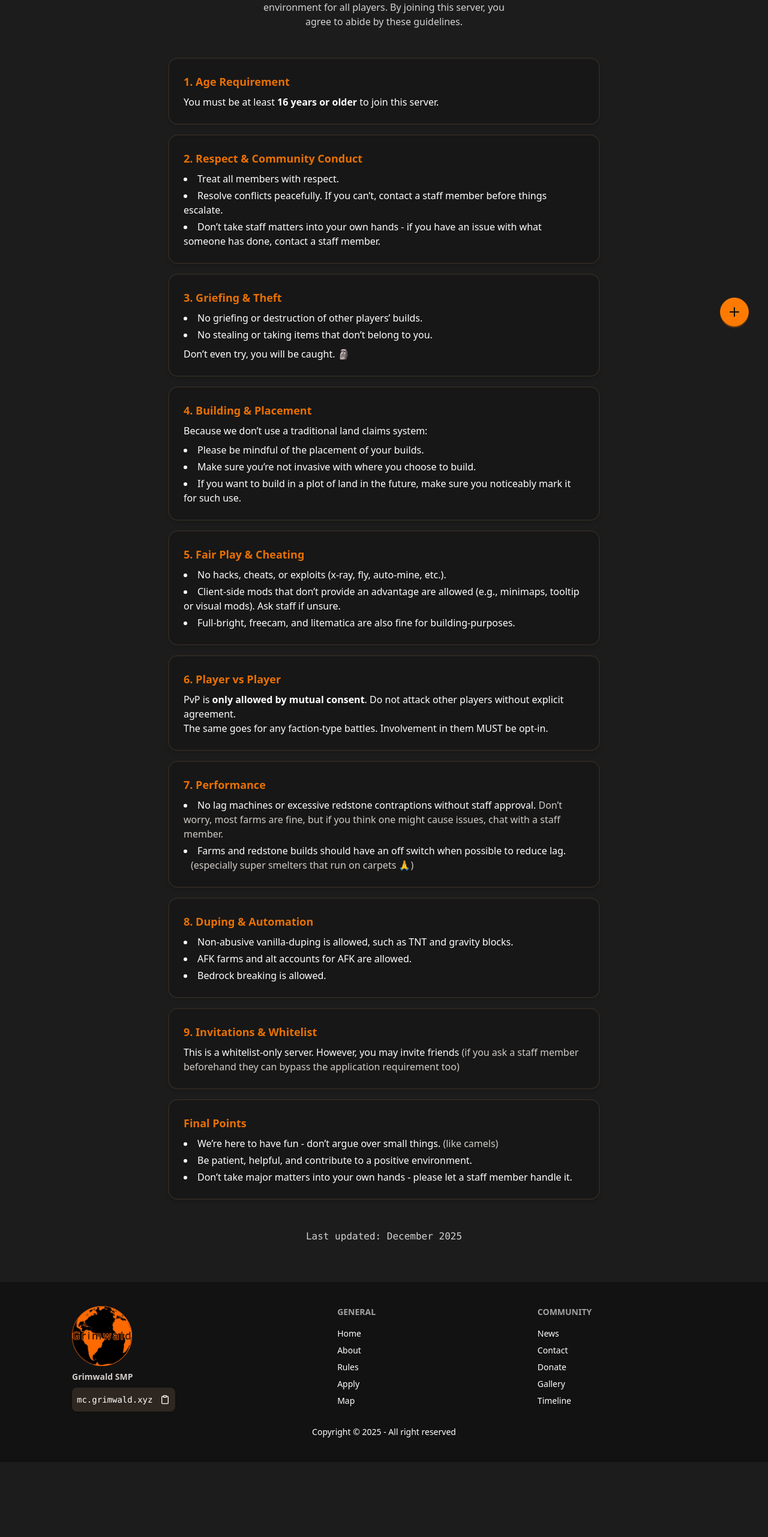
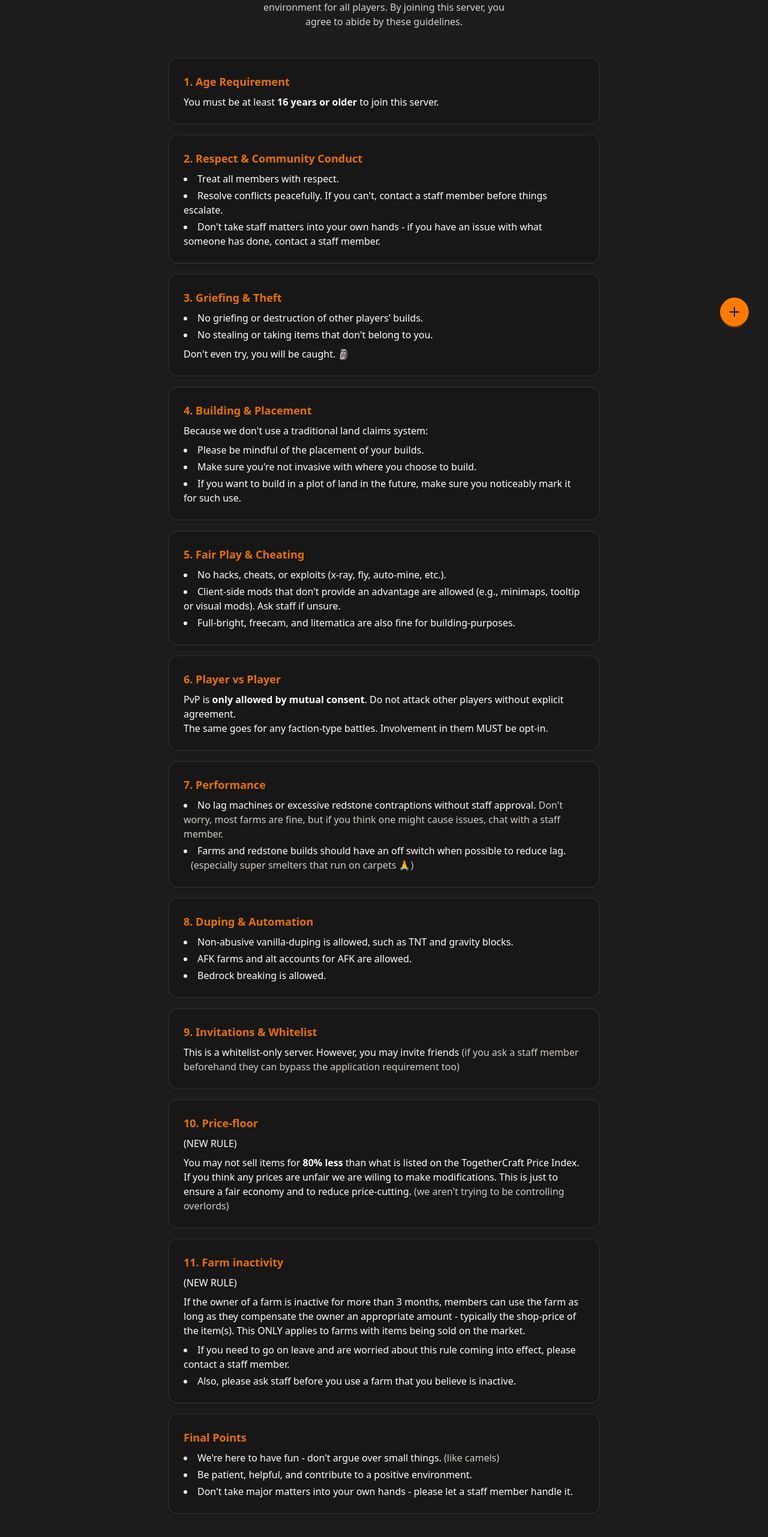
Before and after one commit to Grimwald-SMP/GrimwaldSite, a Next.js app: page /rules in a window 1280 px wide. Shown: the part 224-2786 px from the top of the page at 60% size. Before the commit the page ends 2661 px from the top, so only its background shows below. Built offline with nearby package versions, Linux system fonts and the light colour scheme.

Commit message:
feat: update rules

```diff
--- a/src/app/rules/page.tsx
+++ b/src/app/rules/page.tsx
@@ -1,85 +1,153 @@
 export default function page() {
     return (
         <section className="w-full flex flex-col items-center max-w-3xl mx-auto px-6 py-16 text-base">
-            <h1 className="text-4xl font-bold text-center text-secondary mb-2">Server Rules</h1>
+            <h1 className="text-4xl font-bold text-center text-secondary mb-2">
+                Server Rules
+            </h1>
             <p className="max-w-md text-center text-base-content/80 mb-12">
-                These rules help maintain a safe and enjoyable environment for all players. By joining this server, you
-                agree to abide by these guidelines.
+                These rules help maintain a safe and enjoyable environment for
+                all players. By joining this server, you agree to abide by these
+                guidelines.
             </p>
 
             <div className="space-y-4">
                 <div className="card bg-base-200 shadow-md p-6 border-neutral-200 border-2">
-                    <h2 className="text-lg font-semibold mb-2 text-primary/90">1. Age Requirement</h2>
-                    <p>You must be at least <strong>16 years or older</strong> to join this server.</p>
+                    <h2 className="text-lg font-semibold mb-2 text-primary/90">
+                        1. Age Requirement
+                    </h2>
+                    <p>
+                        You must be at least <strong>16 years or older</strong>{" "}
+                        to join this server.
+                    </p>
                 </div>
 
                 <div className="card bg-base-200 shadow-md p-6 border-neutral-200 border-2">
-                    <h2 className="text-lg font-semibold mb-2 text-primary/90">2. Respect & Community Conduct</h2>
+                    <h2 className="text-lg font-semibold mb-2 text-primary/90">
+                        2. Respect & Community Conduct
+                    </h2>
                     <ul className="list-disc list-inside space-y-1">
                         <li>Treat all members with respect.</li>
-                        <li>Resolve conflicts peacefully. If you can’t, contact a staff member before things escalate.
+                        <li>
+                            Resolve conflicts peacefully. If you can't, contact
+                            a staff member before things escalate.
                         </li>
-                        <li>Don’t take staff matters into your own hands - if you have an issue with what someone has
-                            done, contact a staff member.
+                        <li>
+                            Don't take staff matters into your own hands - if
+                            you have an issue with what someone has done,
+                            contact a staff member.
                         </li>
                     </ul>
                 </div>
 
                 <div className="card bg-base-200 shadow-md p-6 border-neutral-200 border-2">
-                    <h2 className="text-lg font-semibold mb-2 text-primary/90">3. Griefing & Theft</h2>
+                    <h2 className="text-lg font-semibold mb-2 text-primary/90">
+                        3. Griefing & Theft
+                    </h2>
                     <ul className="list-disc list-inside space-y-1">
-                        <li>No griefing or destruction of other players’ builds.</li>
-                        <li>No stealing or taking items that don’t belong to you.</li>
+                        <li>
+                            No griefing or destruction of other players' builds.
+                        </li>
+                        <li>
+                            No stealing or taking items that don't belong to
+                            you.
+                        </li>
                     </ul>
-                    <p className="pt-2">Don’t even try, you will be caught. 🗿</p>
+                    <p className="pt-2">
+                        Don't even try, you will be caught. 🗿
+                    </p>
                 </div>
 
                 <div className="card bg-base-200 shadow-md p-6 border-neutral-200 border-2">
-                    <h2 className="text-lg font-semibold mb-2 text-primary/90">4. Building & Placement</h2>
-                    <p>Because we don’t use a traditional land claims system:</p>
+                    <h2 className="text-lg font-semibold mb-2 text-primary/90">
+                        4. Building & Placement
+                    </h2>
+                    <p>
+                        Because we don't use a traditional land claims system:
+                    </p>
                     <ul className="list-disc list-inside space-y-1 pt-2">
-                        <li>Please be mindful of the placement of your builds.</li>
-                        <li>Make sure you’re not invasive with where you choose to build.</li>
-                        <li>If you want to build in a plot of land in the future, make sure you noticeably mark it for
-                            such use.
+                        <li>
+                            Please be mindful of the placement of your builds.
+                        </li>
+                        <li>
+                            Make sure you're not invasive with where you choose
+                            to build.
+                        </li>
+                        <li>
+                            If you want to build in a plot of land in the
+                            future, make sure you noticeably mark it for such
+                            use.
                         </li>
                     </ul>
                 </div>
 
                 <div className="card bg-base-200 shadow-md p-6 border-neutral-200 border-2">
-                    <h2 className="text-lg font-semibold mb-2 text-primary/90">5. Fair Play & Cheating</h2>
+                    <h2 className="text-lg font-semibold mb-2 text-primary/90">
+                        5. Fair Play & Cheating
+                    </h2>
                     <ul className="list-disc list-inside space-y-1">
-                        <li>No hacks, cheats, or exploits (x-ray, fly, auto-mine, etc.).</li>
-                        <li>Client-side mods that don’t provide an advantage are allowed (e.g., minimaps, tooltip or
-                            visual mods). Ask staff if unsure.
+                        <li>
+                            No hacks, cheats, or exploits (x-ray, fly,
+                            auto-mine, etc.).
                         </li>
-                        <li>Full-bright, freecam, and litematica are also fine for building-purposes.</li>
+                        <li>
+                            Client-side mods that don't provide an advantage are
+                            allowed (e.g., minimaps, tooltip or visual mods).
+                            Ask staff if unsure.
+                        </li>
+                        <li>
+                            Full-bright, freecam, and litematica are also fine
+                            for building-purposes.
+                        </li>
                     </ul>
                 </div>
 
                 <div className="card bg-base-200 shadow-md p-6 border-neutral-200 border-2">
-                    <h2 className="text-lg font-semibold mb-2 text-primary/90">6. Player vs Player</h2>
-                    <p>PvP is <strong>only allowed by mutual consent</strong>. Do not attack other players without
-                        explicit agreement.</p>
-                    <p>The same goes for any faction-type battles. Involvement in them MUST be opt-in.</p>
+                    <h2 className="text-lg font-semibold mb-2 text-primary/90">
+                        6. Player vs Player
+                    </h2>
+                    <p>
+                        PvP is <strong>only allowed by mutual consent</strong>.
+                        Do not attack other players without explicit agreement.
+                    </p>
+                    <p>
+                        The same goes for any faction-type battles. Involvement
+                        in them MUST be opt-in.
+                    </p>
                 </div>
 
                 <div className="card bg-base-200 shadow-md p-6 border-neutral-200 border-2">
-                    <h2 className="text-lg font-semibold mb-2 text-primary/90">7. Performance</h2>
+                    <h2 className="text-lg font-semibold mb-2 text-primary/90">
+                        7. Performance
+                    </h2>
                     <ul className="list-disc list-inside space-y-1">
-                        <li>No lag machines or excessive redstone contraptions without staff approval. <span
-                            className="text-neutral-content">Don’t worry, most farms are fine, but if you think one might cause issues, chat with a staff member.</span>
+                        <li>
+                            No lag machines or excessive redstone contraptions
+                            without staff approval.{" "}
+                            <span className="text-neutral-content">
+                                Don't worry, most farms are fine, but if you
+                                think one might cause issues, chat with a staff
+                                member.
+                            </span>
                         </li>
-                        <li>Farms and redstone builds should have an off switch when possible to reduce lag. <br/><span
-                            className="text-neutral-content ml-3">(especially
-                            super smelters that run on carpets 🙏)</span></li>
+                        <li>
+                            Farms and redstone builds should have an off switch
+                            when possible to reduce lag. <br />
+                            <span className="text-neutral-content ml-3">
+                                (especially super smelters that run on carpets
+                                🙏)
+                            </span>
+                        </li>
                     </ul>
                 </div>
 
                 <div className="card bg-base-200 shadow-md p-6 border-neutral-200 border-2">
-                    <h2 className="text-lg font-semibold mb-2 text-primary/90">8. Duping & Automation</h2>
+                    <h2 className="text-lg font-semibold mb-2 text-primary/90">
+                        8. Duping & Automation
+                    </h2>
                     <ul className="list-disc list-inside space-y-1">
-                        <li>Non-abusive vanilla-duping is allowed, such as TNT and gravity blocks.
+                        <li>
+                            Non-abusive vanilla-duping is allowed, such as TNT
+                            and gravity blocks.
                         </li>
                         <li>AFK farms and alt accounts for AFK are allowed.</li>
                         <li>Bedrock breaking is allowed.</li>
@@ -87,27 +155,90 @@ export default function page() {
                 </div>
 
                 <div className="card bg-base-200 shadow-md p-6 border-neutral-200 border-2">
-                    <h2 className="text-lg font-semibold mb-2 text-primary/90">9. Invitations & Whitelist</h2>
+                    <h2 className="text-lg font-semibold mb-2 text-primary/90">
+                        9. Invitations & Whitelist
+                    </h2>
                     <p>
-                        This is a whitelist-only server. However, you may invite friends <span
-                        className="text-neutral-content">(if you ask a staff member beforehand they can
-                        bypass the application requirement too)</span>
+                        This is a whitelist-only server. However, you may invite
+                        friends{" "}
+                        <span className="text-neutral-content">
+                            (if you ask a staff member beforehand they can
+                            bypass the application requirement too)
+                        </span>
                     </p>
                 </div>
 
                 <div className="card bg-base-200 shadow-md p-6 border-neutral-200 border-2">
-                    <h2 className="text-lg font-semibold mb-2 text-primary/90">Final Points</h2>
+                    <h2 className="text-lg font-semibold mb-2 text-primary/90">
+                        10. Price-floor
+                    </h2>
+                    <p>(NEW RULE)</p>
+                    <p className="pt-2">
+                        You may not sell items for <strong>80% less</strong>{" "}
+                        than what is listed on the{" "}
+                        <a href="https://togethercraft.online/price-index/">
+                            TogetherCraft Price Index
+                        </a>
+                        . If you think any prices are unfair we are wiling to
+                        make modifications. This is just to ensure a fair
+                        economy and to reduce price-cutting.{" "}
+                        <span className="text-neutral-content">
+                            (we aren't trying to be controlling overlords)
+                        </span>
+                    </p>
+                </div>
+
+                <div className="card bg-base-200 shadow-md p-6 border-neutral-200 border-2">
+                    <h2 className="text-lg font-semibold mb-2 text-primary/90">
+                        11. Farm inactivity
+                    </h2>
+                    <p>(NEW RULE)</p>
+                    <p className="pt-2">
+                        If the owner of a farm is inactive for more than 3
+                        months, members can use the farm as long as they
+                        compensate the owner an appropriate amount - typically
+                        the shop-price of the item(s). This ONLY applies to
+                        farms with items being sold on the market.
+                    </p>
+                    <ul className="list-disc list-inside space-y-1 pt-2">
+                        <li>
+                            If you need to go on leave and are worried about
+                            this rule coming into effect, please contact a staff
+                            member.
+                        </li>
+                        <li>
+                            Also, please ask staff before you use a farm that
+                            you believe is inactive.
+                        </li>
+                    </ul>
+                </div>
+
+                <div className="card bg-base-200 shadow-md p-6 border-neutral-200 border-2">
+                    <h2 className="text-lg font-semibold mb-2 text-primary/90">
+                        Final Points
+                    </h2>
                     <ul className="list-disc list-inside space-y-1">
-                        <li>We’re here to have fun - don’t argue over small things. <span
-                            className="text-neutral-content">(like camels)</span></li>
-                        <li>Be patient, helpful, and contribute to a positive environment.</li>
-                        <li>Don’t take major matters into your own hands - please let a staff member handle it.</li>
+                        <li>
+                            We're here to have fun - don't argue over small
+                            things.{" "}
+                            <span className="text-neutral-content">
+                                (like camels)
+                            </span>
+                        </li>
+                        <li>
+                            Be patient, helpful, and contribute to a positive
+                            environment.
+                        </li>
+                        <li>
+                            Don't take major matters into your own hands -
+                            please let a staff member handle it.
+                        </li>
                     </ul>
                 </div>
             </div>
 
             <p className="text-center text-base-content/80 mt-12">
-                <code>Last updated: December 2025</code>
+                <code>Last updated: February 2026</code>
             </p>
         </section>
     );
```
